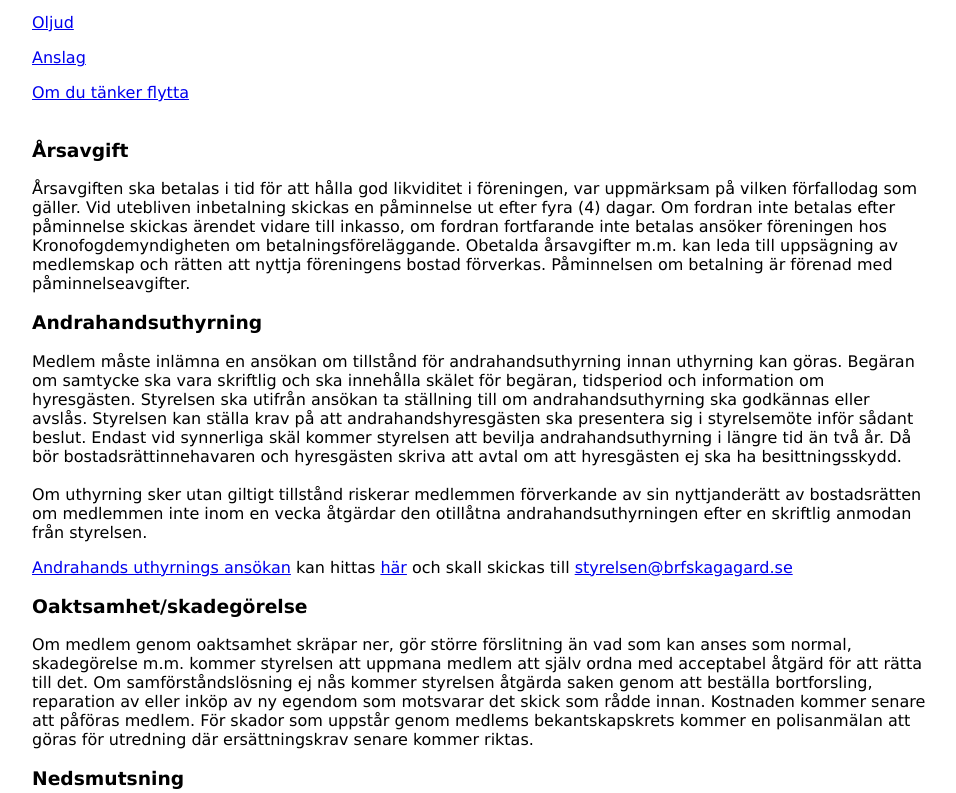
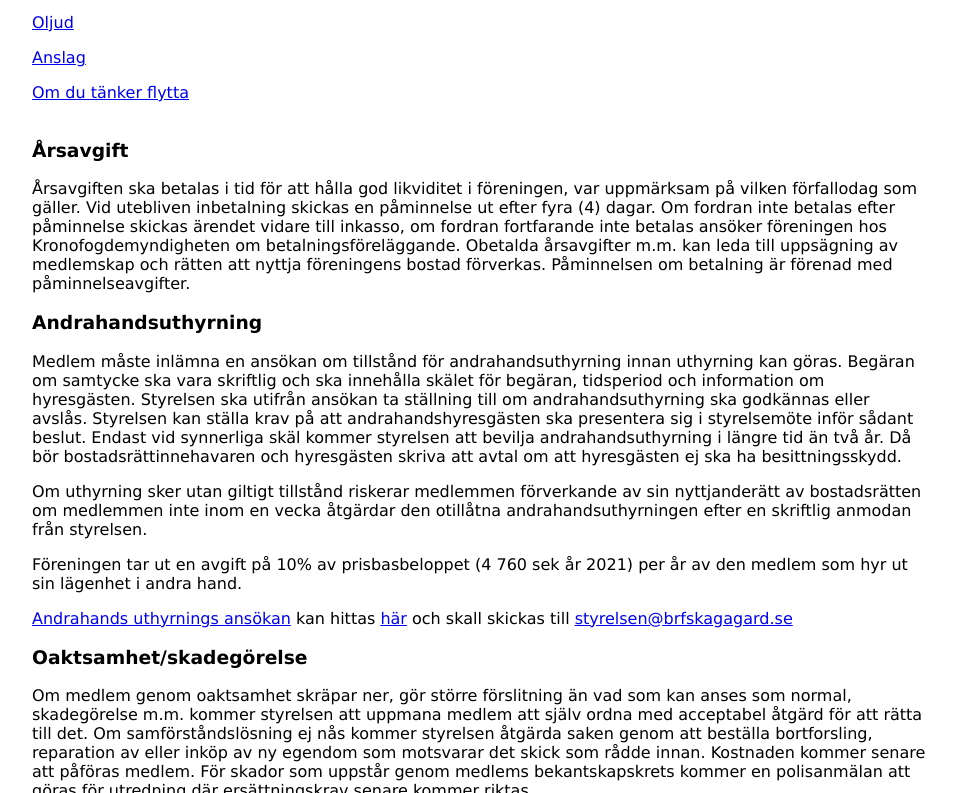
Before and after one commit to BrfSkagagard/brfskagagard.github.io, a plain HTML site: page ordningsregler-generella.html in a window 1280 px wide. Shown: the part 696-1489 px from the top of the page, without its empty margins (160-1116 px from the left). Drawn offline with Linux system fonts and the light colour scheme.

Commit message:
Added information about 10%

```diff
--- a/ordningsregler-generella.html
+++ b/ordningsregler-generella.html
@@ -29,14 +29,17 @@
             </picture>
         </div>
         <div class="container">
-            <div class="breadcrum"> <a href="index.html">Startsida</a> > <a href="member.html">Medlem</a> > <a href="ordningsregler.html">Ordningsreger</a>
+            <div class="breadcrum"> <a href="index.html">Startsida</a> > <a href="member.html">Medlem</a> > <a
+                    href="ordningsregler.html">Ordningsreger</a>
                 > <span class="breadcrum-current-node">Generella ordningsregler</span> </div>
             <div class="sw-editable" id="contentArea">
                 <div class="news-item">
                     <h2>Generella ordningsregler</h2>
                     <p class="no-print"><a href="#arsavgift" data-mce-href="#arsavgift">&#197;rsavgift</a></p>
-                    <p class="no-print"><a href="#andrahandsuthyrning" data-mce-href="#andrahandsuthyrning">Andrahandsuthyrning</a></p>
-                    <p class="no-print"><a href="#oaktsamhet-skadegorelse" data-mce-href="#oaktsamhet-skadegorelse">Oaktsamhet/skadeg&#246;relse</a></p>
+                    <p class="no-print"><a href="#andrahandsuthyrning"
+                            data-mce-href="#andrahandsuthyrning">Andrahandsuthyrning</a></p>
+                    <p class="no-print"><a href="#oaktsamhet-skadegorelse"
+                            data-mce-href="#oaktsamhet-skadegorelse">Oaktsamhet/skadeg&#246;relse</a></p>
                     <p class="no-print"><a href="#nedsmutsning" data-mce-href="#nedsmutsning">Nedsmutsning</a></p>
                     <p class="no-print"><a href="#r&#246;kning" data-mce-href="#r&#246;kning">R&#246;kning</a></p>
                     <p class="no-print"><a href="#husdjur" data-mce-href="#husdjur">Husdjur</a></p>
@@ -65,10 +68,18 @@
                         s&#229;dant beslut. Endast vid synnerliga sk&#228;l kommer styrelsen att bevilja
                         andrahandsuthyrning i l&#228;ngre tid &#228;n tv&#229; &#229;r. D&#229; b&#246;r
                         bostadsr&#228;ttinnehavaren och hyresg&#228;sten skriva att avtal om att hyresg&#228;sten ej
-                        ska ha besittningsskydd. <br><br> Om uthyrning sker utan giltigt tillst&#229;nd riskerar
+                        ska ha besittningsskydd.
+                    </p>
+                    <p>
+                        Om uthyrning sker utan giltigt tillst&#229;nd riskerar
                         medlemmen f&#246;rverkande av sin nyttjander&#228;tt av bostadsr&#228;tten om medlemmen inte
                         inom en vecka &#229;tg&#228;rdar den otill&#229;tna andrahandsuthyrningen efter en skriftlig
-                        anmodan fr&#229;n styrelsen.</p>
+                        anmodan fr&#229;n styrelsen.
+                    </p>
+                    <p>
+                        Föreningen tar ut en avgift på 10% av prisbasbeloppet (4 760 sek år 2021) per år av den medlem
+                        som hyr ut sin lägenhet i andra hand.
+                    </p>
                     <p><a href="/docs/andrahands-uthyrning-ansokan.pdf">Andrahands uthyrnings ans&#246;kan</a> kan
                         hittas <a href="/docs/andrahands-uthyrning-ansokan.pdf">h&#228;r</a> och skall skickas till <a
                             href="mailto:styrelsen@brfskagagard.se">styrelsen@brfskagagard.se</a></p>
```
Lines whose indentation alone changed are shown as unchanged.
